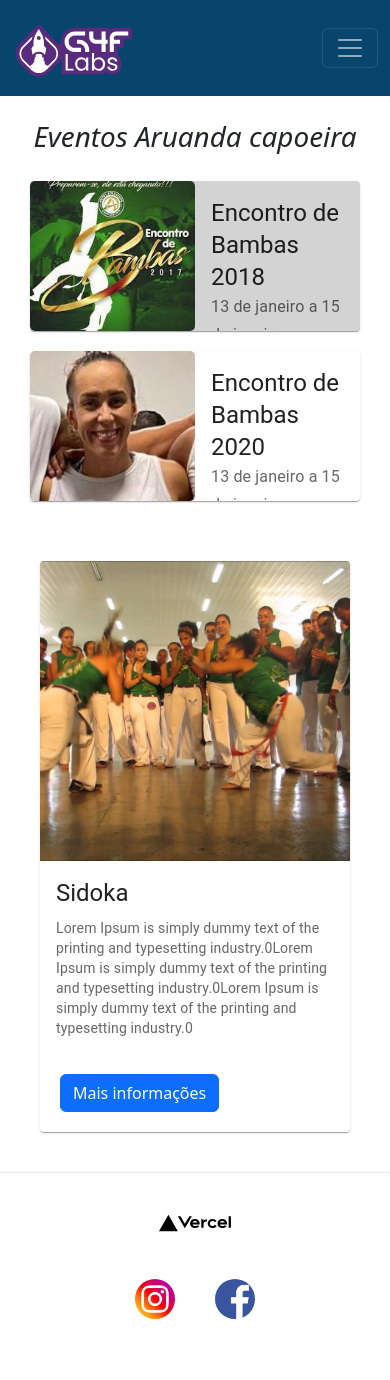
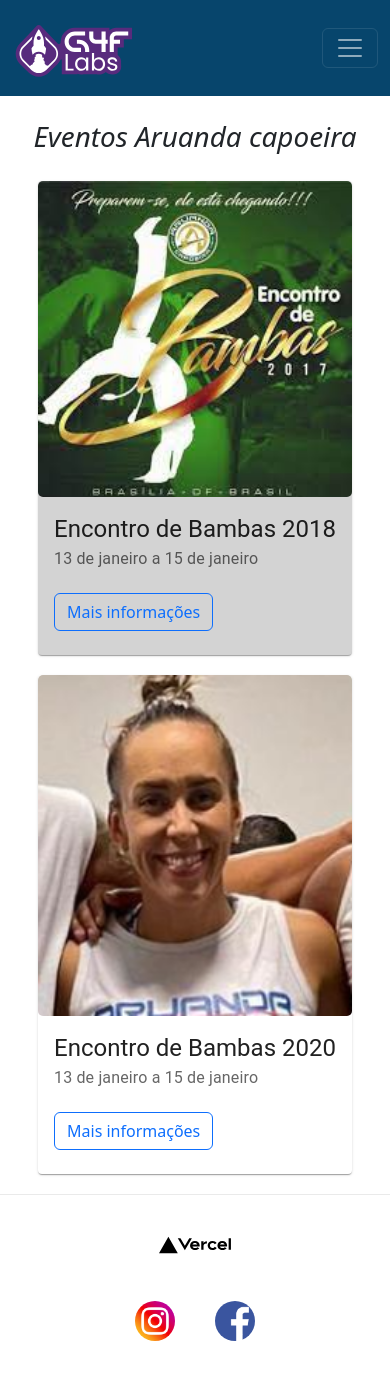
Before and after one commit to LucaMaia/PrototipoSiteAruanda, a Next.js app: page /noticias in a window 390 px wide. Before the commit the page ends 1359 px from the top, so only its background shows below. Built offline with nearby package versions, Linux system fonts and the light colour scheme.

Commit message:
alteração Cards beneficios

```diff
--- a/components/CardLateral/Card.module.css
+++ b/components/CardLateral/Card.module.css
@@ -1,16 +1,17 @@
 .size{
-    width: 80%;
+    width: 60%;
     height: auto;
     margin: 0 auto;
+    display: flex;
 }
 
 .card{
     height: auto;
-    width: 200px;
+    width: 30%;
     border-radius: 5px;
 }
 
-@media (max-width: 1000px) {
+@media (max-width: 1200px) {
     .size{
         width: auto;
         height:auto;
@@ -18,21 +19,39 @@
     }
 
     .card{
+        height: 100%;
+        width: 40%;
+    }
+}
+
+@media (max-width: 900px) {
+    .size{
+        width: auto;
+        height: 200px;
+        margin: 10px;
+    }
+
+    .card{
         height: auto;
-        width: auto;
+        width: 50%;
+    }
+
+    #test{
+        display: none;
     }
 }
 
 @media (max-width: 500px) {
     .size{
         width: auto;
-        height: 150px;
+        height: auto;
         margin: 10px;
+        display: block;
     }
 
     .card{
         height: auto;
-        width: 200px;
+        width: 100%;
     }
 
     #test{
--- a/components/CardLateral/index.jsx
+++ b/components/CardLateral/index.jsx
@@ -17,7 +17,7 @@ export default function CardLateral({link}) {
             {link.map((item,index) => {
                 return (
                     <div   style={{margin:"20px"}} key={index}>
-                        <Card sx={{ display: 'flex' }} className={styles.size}  style={{backgroundColor:item.color}} >
+                        <Card  className={styles.size}  style={{backgroundColor:item.color}} >
 
                             <CardMedia
                                 component="img"
@@ -28,7 +28,7 @@ export default function CardLateral({link}) {
 
                             <CardActionArea>
                                     <Box sx={{ display: 'flex', flexDirection: 'column' }}>
-                                        <CardContent sx={{ flex: '1 0 auto' }}>
+                                        <CardContent sx={{ flex: ' 0 auto' }}>
                                             <Typography component="div" variant="h5">
                                                 {item.title}
                                             </Typography>
--- a/components/CardMUI/index.jsx
+++ b/components/CardMUI/index.jsx
@@ -6,13 +6,13 @@ import Typography from '@mui/material/Typography';
 import { CardActionArea } from '@mui/material';
 import {Button} from "react-bootstrap";
 
-export default function CardMuiComponent({link}) {
+export default function CardMuiComponent({link, color, width}) {
     return (
         <div>
             {link.map((item,index) => {
                 return (
-                    <Card sx={{ maxWidth: parseInt(item.width) }}
-                          style={{backgroundColor:item.color,margin:"40px"}}
+                    <Card sx={{ maxWidth: parseInt(width) }}
+                          style={{backgroundColor:color,margin:"40px"}}
                           key={index}
                     >
                         <CardActionArea >
@@ -31,7 +31,7 @@ export default function CardMuiComponent({link}) {
                                 </Typography>
                             </CardContent>
                             <Button style={{margin:"20px"}}>
-                                {item.button}
+                                Hello
                             </Button>
                         </CardActionArea>
                     </Card>
--- a/pages/index.jsx
+++ b/pages/index.jsx
@@ -102,12 +102,9 @@ export default function Home() {
             </div>
         </div>
 
-        <Historia/>
-
+        {/*<Historia/>*/}
         <Horarios/>
-
         {/*<Beneficios/>*/}
-
         <Mestres/>
 
         <Footer/>
--- a/pages/noticias/index.jsx
+++ b/pages/noticias/index.jsx
@@ -5,7 +5,6 @@ import styles from "./Noticias.module.css"
 import NavbarComponent from "../../components/Navbar";
 import Footer from "../../components/Footer";
 import CardLateral from "../../components/CardLateral";
-import CardMuiComponent from "../../components/CardMUI";
 
 
 let navbar = [
@@ -43,10 +42,8 @@ let cardLateral = [
 
 let cardsMui = [
     {
-        "height": "300",
-        "width":"800",
-        "color":"",
-        "image": "/EDB2017(2).jpg",
+        "height": "350",
+        "image": "/EDB2017.jpeg",
         "alt": "LycaTest",
         "title":"Sidoka",
         "button":"Mais informações",
@@ -75,10 +72,6 @@ export default function Noticias(){
                 <div style={{display:"flex", justifyContent:"center"}}>
                     <CardLateral link={cardLateral} />
                 </div>
-
-                <div style={{display:"flex", justifyContent:"center"}}>
-                    <CardMuiComponent link={cardsMui}/>
-                </div>
             </div>
 
             <Footer/>
```
Also changed, not shown: subpages/Horarios/Horario.module.css (+9 -0 lines).
